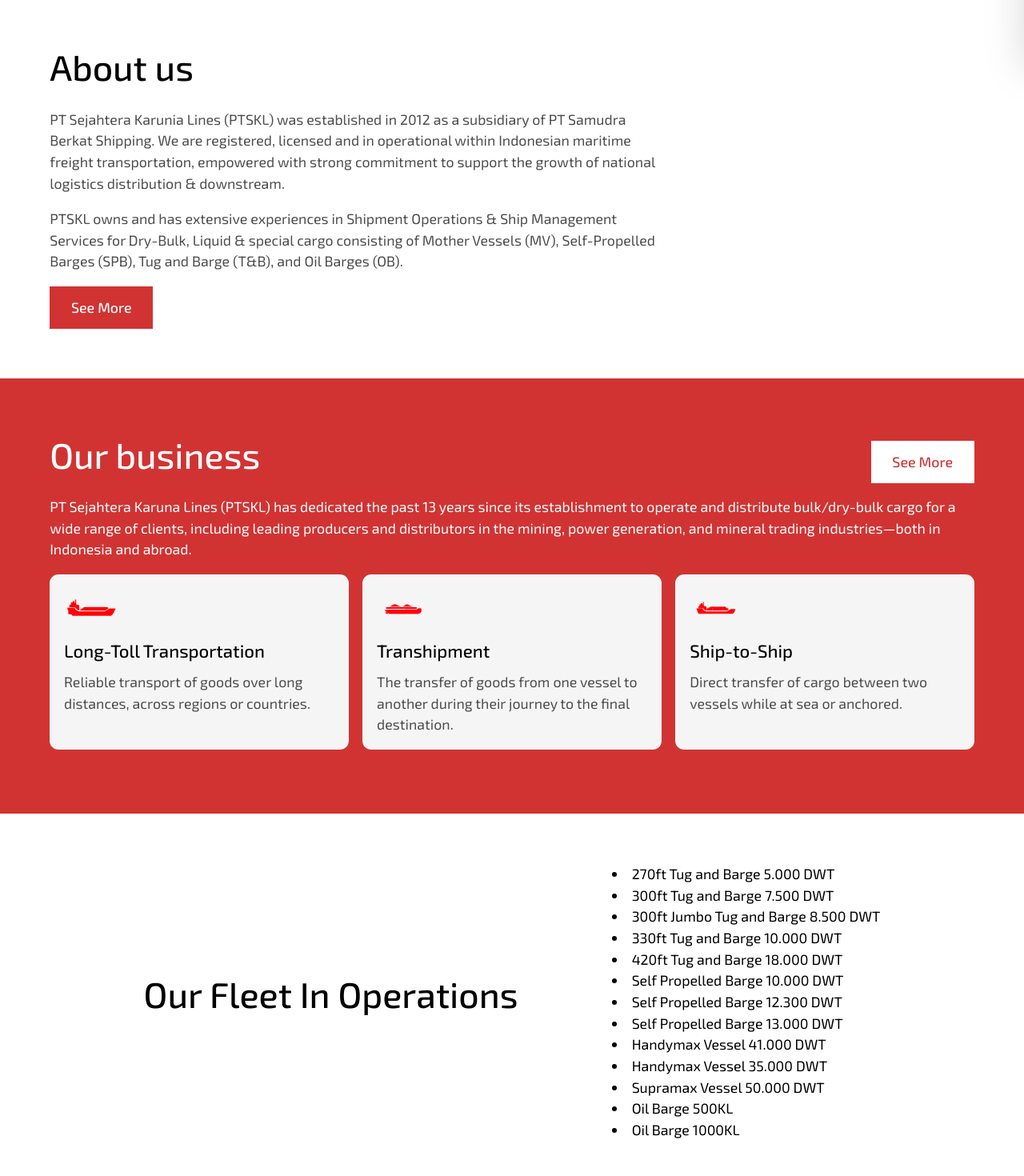
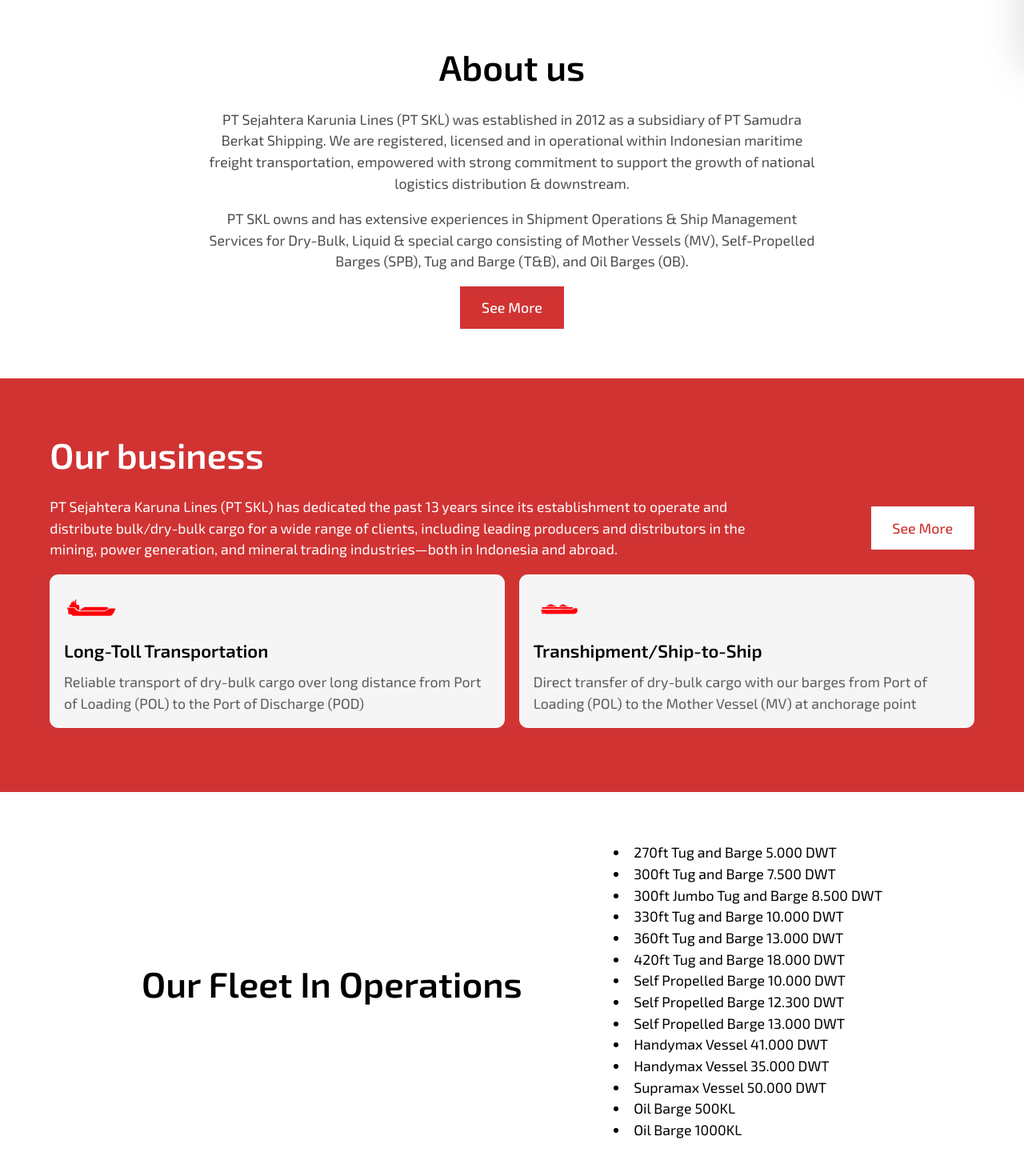
Before and after one commit to dclericuzio/yuhulab, a Next.js app: page / in a window 1280 px wide. Shown: the part 740-2210 px from the top of the page at 80% size. Built offline with nearby package versions, Linux system fonts and the light colour scheme.

Commit message:
home and about done

```diff
--- a/components/organisms/about/about-home.tsx
+++ b/components/organisms/about/about-home.tsx
@@ -6,11 +6,11 @@
             <div className="skl-container">
                 <div className="relative w-full h-[2rem] md:h-[5rem] animation-effect">
                     <Image
-                        src='/assets/new-banner-14.jpg'
+                        src='/assets/new-banner-16.jpg'
                         alt="aboutbg"
                         width={4000}
                         height={1300}
-                        className={`absolute top-[0.5rem] md:top-[1rem] left-0 w-full h-[2rem] md:h-[5rem] object-cover animation-effect`}
+                        className={`absolute top-[0.5rem] md:top-[1rem] left-0 w-full h-[2rem] md:h-[5rem] object-fit animation-effect`}
                     />
                     <div className='text-white font-bold hidden md:block z-20 absolute left-1/2 top-1/2 -translate-x-1/2 text-[0.5rem] animation-effect'>
                         About Us
--- a/components/organisms/about/company-profile.tsx
+++ b/components/organisms/about/company-profile.tsx
@@ -4,9 +4,9 @@
             <div className="flex flex-col mb-[0.1rem] md:mb-[1rem] ">
                 <div className="flex flex-col-reverse md:flex-row items-center gap-[0.2rem]">
                     <div className='flex flex-col'>
-                        <span className='mb-[0.1rem] md:mb-[0.2rem] text-[0.3rem] md:text-[0.5rem] font-medium animation-effect'>Profile</span>
-                        <div className="mb-[0.1rem] md:mb-[0.2rem] text-[0.15rem] md:text-[0.2rem] text-[#4D4D4D]">PT Sejahtera Karunia Lines (PTSKL) was established in 2012 as a subsidiary of PT Samudra Berkat Shipping. We are registered, licensed and in operational within Indonesian maritime freight transportation, empowered with strong commitment to support the growth of national logistics distribution & downstream.</div>
-                        <div className="mb-[0.1rem] md:mb-[0.2rem] text-[0.15rem] md:text-[0.2rem] text-[#4D4D4D]">PTSKL owns and has extensive experiences in Shipment Operations & Ship Management Services for Dry-Bulk, Liquid & special cargo consisting of Mother Vessels (MV), Self-Propelled Barges (SPB), Tug and Barge (T&B), and Oil Barges (OB).</div>
+                        <span className='mb-[0.1rem] md:mb-[0.2rem] text-[0.3rem] md:text-[0.5rem] font-semibold animation-effect'>Profile</span>
+                        <div className="mb-[0.1rem] md:mb-[0.2rem] text-[0.15rem] md:text-[0.2rem] text-[#4D4D4D]">PT Sejahtera Karunia Lines (PT SKL) was established in 2012 as a subsidiary of PT Samudra Berkat Shipping. We are registered, licensed and in operational within Indonesian maritime freight transportation, empowered with strong commitment to support the growth of national logistics distribution & downstream.</div>
+                        <div className="mb-[0.1rem] md:mb-[0.2rem] text-[0.15rem] md:text-[0.2rem] text-[#4D4D4D]">PT SKL owns and has extensive experiences in Shipment Operations & Ship Management Services for Dry-Bulk, Liquid & special cargo consisting of Mother Vessels (MV), Self-Propelled Barges (SPB), Tug and Barge (T&B), and Oil Barges (OB).</div>
                     </div>
                 </div>
             </div>
--- a/components/organisms/about/visi-misi.tsx
+++ b/components/organisms/about/visi-misi.tsx
@@ -35,9 +35,9 @@
             <div className="flex flex-col mb-[0.1rem] md:mb-[1rem] ">
                 <div className="flex flex-col-reverse md:flex-row items-center gap-[0.2rem]">
                     <div className='flex flex-col'>
-                        <span className='mb-[0.1rem] md:mb-[0.2rem] text-[0.3rem] md:text-[0.5rem] font-medium animation-effect'>Vision</span>
-                        <div className="mb-[0.1rem] md:mb-[0.2rem] text-[0.15rem] md:text-[0.2rem] text-[#4D4D4D]">PT Sejahtera Karunia Lines (PTSKL) was established in 2012 as a subsidiary of PT Samudra Berkat Shipping. We are registered, licensed and in operational within Indonesian maritime freight transportation, empowered with strong commitment to support the growth of national logistics distribution & downstream.</div>
-                        <span className='mb-[0.1rem] md:mb-[0.2rem] text-[0.3rem] md:text-[0.5rem] font-medium animation-effect'>Mission</span>
+                        <span className='mb-[0.1rem] md:mb-[0.2rem] text-[0.3rem] md:text-[0.5rem] font-semibold animation-effect'>Vision</span>
+                        <div className="mb-[0.1rem] md:mb-[0.2rem] text-[0.15rem] md:text-[0.2rem] text-[#4D4D4D]">To become the leading and most trusted domestic maritime transportation company in Indonesia, providing reliable, safe, and sustainable shipping services.</div>
+                        <span className='mb-[0.1rem] md:mb-[0.2rem] text-[0.3rem] md:text-[0.5rem] font-semibold animation-effect'>Mission</span>
                         <div className="mb-[0.1rem] md:mb-[0.2rem] text-[0.15rem] md:text-[0.2rem] text-[#4D4D4D]">To provide dependable logistics services through reliable, professional, and trustworthy operational management, prioritizing Safety (K3) and Environmental, Social, and Governance (ESG) standards.</div>
                         <div className="text-[0.15rem] md:text-[0.2rem] text-[#4D4D4D]">To support government and private maritime programs in enhancing connectivity and downstream processing of resources for vital sectors.</div>
                     </div>
@@ -52,7 +52,7 @@
             </div>
             <div className="flex flex-col justify-center items-center">
                 <div className="text-center mb-[0.1rem] md:mb-[0.2rem]">
-                    <span className='text-[0.3rem] md:text-[0.5rem] font-medium animation-effect'>Company Values</span>
+                    <span className='text-[0.3rem] md:text-[0.5rem] font-semibold animation-effect'>Company Values</span>
                     <div className="h-[0.05rem] md:h-[0.1rem] mx-auto w-[1rem] bg-[#d13333] mt-[-0.15rem] md:mt-0"></div>
                 </div>
                 <span className="text-[0.75rem] md:text-[1.3rem]">TRUST</span>
--- a/components/organisms/home/about.tsx
+++ b/components/organisms/home/about.tsx
@@ -1,13 +1,13 @@
 export default function About() {
     return (
-        <div className="skl-container py-[0.35rem] md:py-[0.7rem] px-[0.1rem] sm:px-[0.2rem] md:px-[0.7rem] animation-effect">
-            <div className='flex flex-col'>
-                <span className='mb-[0.1rem] md:mb-[0.2rem] text-[0.3rem] md:text-[0.5rem] font-medium animation-effect'>About us</span>
-                <div className="flex md:flex-row flex-col">
+        <div className="skl-container py-[0.35rem] md:py-[0.7rem] px-[0.3rem] sm:px-[0.2rem] md:px-[0.7rem] animation-effect">
+            <div className='justify-center flex flex-col w-full'>
+                <span className='text-center mb-[0.1rem] md:mb-[0.2rem] text-[0.3rem] md:text-[0.5rem] font-semibold animation-effect'>About us</span>
+                <div className="flex md:flex-row flex-col md:text-center text-justify justify-center">
                     <div className="md:w-2/3 flex flex-col">
-                        <div className="text-[0.15rem] md:text-[0.2rem] text-[#4D4D4D]">PT Sejahtera Karunia Lines (PTSKL) was established in 2012 as a subsidiary of PT Samudra Berkat Shipping. We are registered, licensed and in operational within Indonesian maritime freight transportation, empowered with strong commitment to support the growth of national logistics distribution & downstream.</div>
-                        <div className="mt-[0.1rem] md:mt-[0.2rem] text-[0.15rem] md:text-[0.2rem] text-[#4D4D4D]">PTSKL owns and has extensive experiences in Shipment Operations & Ship Management Services for Dry-Bulk, Liquid & special cargo consisting of Mother Vessels (MV), Self-Propelled Barges (SPB), Tug and Barge (T&B), and Oil Barges (OB).</div>
-                        <button className="cursor-pointer mt-[0.1rem] md:mt-[0.2rem] font-medium text-white text-[0.15rem] md:text-[0.2rem] mr-auto px-[0.2rem] md:px-[0.3rem] py-[0.08rem] md:py-[0.15rem] bg-[#d13333]">See More</button>
+                        <div className="text-[0.15rem] md:text-[0.2rem] text-[#4D4D4D]">PT Sejahtera Karunia Lines (PT SKL) was established in 2012 as a subsidiary of PT Samudra Berkat Shipping. We are registered, licensed and in operational within Indonesian maritime freight transportation, empowered with strong commitment to support the growth of national logistics distribution & downstream.</div>
+                        <div className="mt-[0.1rem] md:mt-[0.2rem] text-[0.15rem] md:text-[0.2rem] text-[#4D4D4D]">PT SKL owns and has extensive experiences in Shipment Operations & Ship Management Services for Dry-Bulk, Liquid & special cargo consisting of Mother Vessels (MV), Self-Propelled Barges (SPB), Tug and Barge (T&B), and Oil Barges (OB).</div>
+                        <button className="mx-auto cursor-pointer mt-[0.1rem] md:mt-[0.2rem] font-medium text-white text-[0.15rem] md:text-[0.2rem] mr-auto px-[0.2rem] md:px-[0.3rem] py-[0.08rem] md:py-[0.15rem] bg-[#d13333]">See More</button>
                     </div>
                 </div>
             </div>
--- a/components/organisms/home/business.tsx
+++ b/components/organisms/home/business.tsx
@@ -3,35 +3,32 @@
         {
             img: './assets/long-toll-red.png',
             title: 'Long-Toll Transportation',
-            desc: 'Reliable transport of goods over long distances, across regions or countries.',
+            desc: 'Reliable transport of dry-bulk cargo over long distance from Port of Loading (POL) to the Port of Discharge (POD)',
         },
         {
             img: './assets/transhipment-red.png',
-            title: 'Transhipment',
-            desc: 'The transfer of goods from one vessel to another during their journey to the final destination.',
-        },
-        {
-            img: './assets/sts-red.png',
-            title: 'Ship-to-Ship',
-            desc: 'Direct transfer of cargo between two vessels while at sea or anchored.',
+            title: 'Transhipment/Ship-to-Ship',
+            desc: 'Direct transfer of dry-bulk cargo with our barges from Port of Loading (POL) to the Mother Vessel (MV) at anchorage point',
         }
     ]
     return (
         <div className="bg-[#d13333] skl-container py-[0.35rem] md:py-[0.7rem] px-[0.1rem] sm:px-[0.2rem] md:px-[0.7rem] animation-effect">
             <div className='flex flex-col'>
                 <div className="w-full flex justify-between items-center">
-                    <span className='text-white mb-[0.1rem] md:mb-[0.2rem] text-[0.3rem] md:text-[0.5rem] font-medium animation-effect'>Our business</span>
-                    <button className="md:block hidden cursor-pointer font-medium text-[#d13333] bg-white text-[0.15rem] md:text-[0.2rem] px-[0.2rem] md:px-[0.3rem] py-[0.08rem] md:py-[0.15rem]">See More</button>
+                    <span className='text-white mb-[0.1rem] md:mb-[0.2rem] text-[0.3rem] md:text-[0.5rem] font-semibold animation-effect'>Our business</span>
                 </div>
                 <div className="flex md:flex-row flex-col">
                     <div className="flex-col">
-                        <div className="text-[0.15rem] md:text-[0.2rem] text-white">PT Sejahtera Karuna Lines (PTSKL) has dedicated the past 13 years since its establishment to operate and distribute bulk/dry-bulk cargo for a wide range of clients, including leading producers and distributors in the mining, power generation, and mineral trading industries—both in Indonesia and abroad.</div>
+                        <div className="flex flex-row gap-[1.5rem] items-center">
+                            <div className="text-[0.15rem] md:text-[0.2rem] text-white">PT Sejahtera Karuna Lines (PT SKL) has dedicated the past 13 years since its establishment to operate and distribute bulk/dry-bulk cargo for a wide range of clients, including leading producers and distributors in the mining, power generation, and mineral trading industries—both in Indonesia and abroad.</div>
+                            <button className="whitespace-nowrap md:block hidden cursor-pointer font-medium text-[#d13333] bg-white text-[0.15rem] md:text-[0.2rem] px-[0.2rem] md:px-[0.3rem] py-[0.08rem] md:py-[0.15rem]">See More</button>
+                        </div>
                         <div className="flex flex-col md:flex-row w-full my-[0.1rem] md:my-[0.2rem] gap-[0.1rem] md:gap-[0.2rem]">
                             {cardData.map((item, index) => (
-                                <div key={index} className="rounded-xs flex flex-col w-full md:w-1/3 bg-[#F5F5F5] p-[0.1rem] md:p-[0.2rem] animation-effect">
+                                <div key={index} className="rounded-xs flex flex-col w-full md:w-1/2 bg-[#F5F5F5] p-[0.1rem] md:p-[0.2rem] animation-effect">
                                     <img src={item.img} alt="icon" className="w-[1rem] h-auto ml-[-0.15rem]"/>
-                                    <span className="my-[0.1rem] text-[0.2rem] md:text-[0.25rem] font-medium">{item.title}</span>
-                                    <div className="text-[0.15rem] md:text-[0.2rem] text-[#4D4D4D]">{item.desc}</div>
+                                    <span className="my-[0.1rem] text-[0.2rem] md:text-[0.25rem] font-semibold">{item.title}</span>
+                                    <div className="text-[0.15rem] md:text-[0.2rem] text-[#5c5c5c]">{item.desc}</div>
                                 </div>
                             ))}
                         </div>
--- a/components/organisms/home/fleet.tsx
+++ b/components/organisms/home/fleet.tsx
@@ -1,23 +1,24 @@
 export default function Fleet() {
     const fleetData = [
         '270ft Tug and Barge 5.000 DWT',
-	    '⁠300ft Tug and Barge 7.500 DWT',
-	    '⁠300ft Jumbo Tug and Barge 8.500 DWT ',
-	    '⁠330ft Tug and Barge 10.000 DWT ',
-	    '⁠420ft Tug and Barge 18.000 DWT ',
-	    '⁠Self Propelled Barge 10.000 DWT ',
-	    '⁠Self Propelled Barge 12.300 DWT ',
-	    '⁠Self Propelled Barge 13.000 DWT ',
-	    '⁠Handymax Vessel 41.000 DWT ',
-	    '⁠Handymax Vessel 35.000 DWT ',
-	    '⁠Supramax Vessel 50.000 DWT ',
-	    '⁠Oil Barge 500KL ',
-	    '⁠Oil Barge 1000KL'
+	    '300ft Tug and Barge 7.500 DWT',
+	    '300ft Jumbo Tug and Barge 8.500 DWT ',
+	    '330ft Tug and Barge 10.000 DWT ',
+        '360ft Tug and Barge 13.000 DWT',
+	    '420ft Tug and Barge 18.000 DWT ',
+	    'Self Propelled Barge 10.000 DWT ',
+	    'Self Propelled Barge 12.300 DWT ',
+	    'Self Propelled Barge 13.000 DWT ',
+	    'Handymax Vessel 41.000 DWT ',
+	    'Handymax Vessel 35.000 DWT ',
+	    'Supramax Vessel 50.000 DWT ',
+	    'Oil Barge 500KL ',
+	    'Oil Barge 1000KL'
     ]
     return (
         <div className="skl-container py-[0.35rem] md:py-[0.7rem] px-[0.1rem] sm:px-[0.2rem] md:px-[0.7rem] animation-effect">
             <div className='flex md:flex-row flex-col md:items-center md:justify-evenly'>
-                <span className='mb-[0.1rem] md:mb-[0.2rem] text-[0.3rem] md:text-[0.5rem] font-medium animation-effect'>Our Fleet In Operations</span>
+                <span className='mb-[0.1rem] md:mb-[0.2rem] text-[0.3rem] md:text-[0.5rem] font-semibold animation-effect'>Our Fleet In Operations</span>
                 <div className="flex flex-col">
                     {fleetData.map((item, index) => {
                         return (
```
Also changed, not shown: components/organisms/footer.tsx (+11 -7 lines), components/organisms/navbar.tsx (+4 -4 lines), public/assets/new-banner-15.jpg (added), public/assets/new-banner-16.jpg (added).
